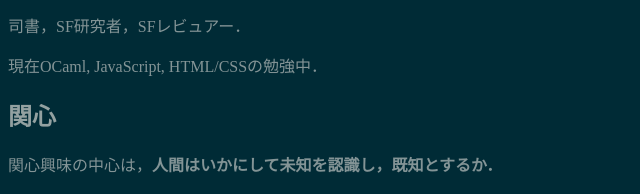
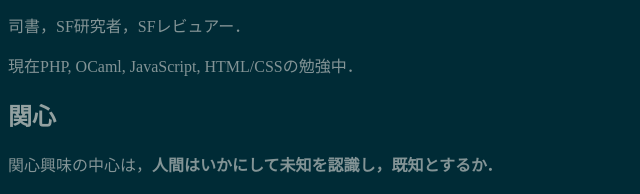
Before and after one commit to ShiyuuShimo/sf-promenade.github.io, a plain HTML site: page profile.html in a window 1280 px wide. Shown: the part 171-365 px from the top of the page, 0-640 px from the left. Drawn offline with nearby package versions, Linux system fonts and the light colour scheme.

Commit message:
update profile

```diff
--- a/profile.html
+++ b/profile.html
@@ -16,7 +16,7 @@
 			<h2>自己紹介</h2>
 				<p>下村思游 (SHIMOMURA, Shiyuu)</p>
 				<p>司書，SF研究者，SFレビュアー．</p>
-				<p>現在OCaml, JavaScript, HTML/CSSの勉強中．</p>
+				<p>現在PHP, OCaml, JavaScript, HTML/CSSの勉強中．</p>
 
 			<h2>関心</h2>
 
```
